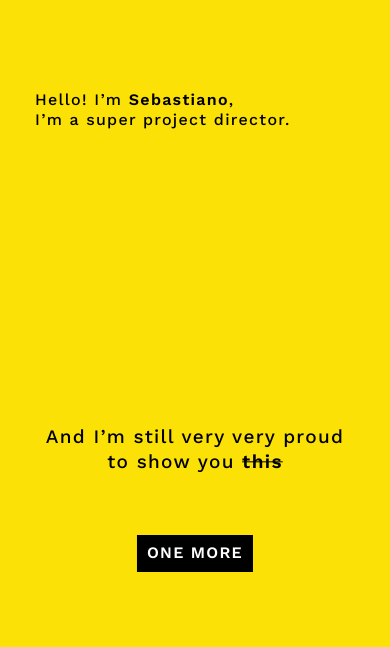
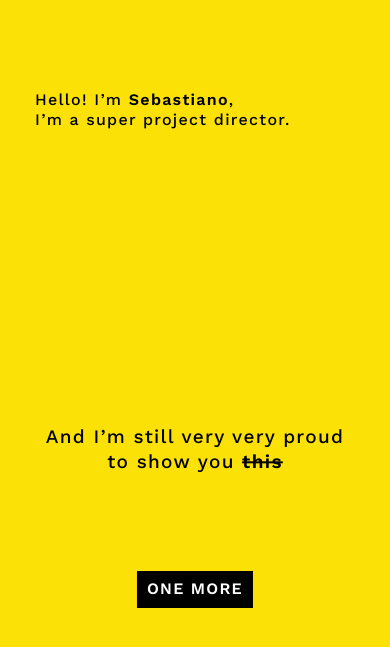
Before and after one commit to sebastianomastroeni/sebastianomastroeni.github.io, a Jekyll site: the page built from index.html, in a window 390 px wide. Shown: the top 647 px of the page. Built offline with Jekyll 4.4.1, drawn with Linux system fonts in a browser that asks for light colours.

Commit message:
Update app.css

```diff
--- a/assets/css/app.css
+++ b/assets/css/app.css
@@ -5,4 +5,17 @@
     height: 2px;
     display: none;
 }
-.m-list__item a { text-decoration: line-through;}
+.m-list__item a {
+    text-decoration: line-through;
+    text-decoration-thickness: 2px;
+}
+
+@media screen and (max-width: 480px) {
+ .break {
+    width: 100%;
+    display: block;
+}
+    .m-list-cta {
+    top: 54%;
+    }
+}
```
